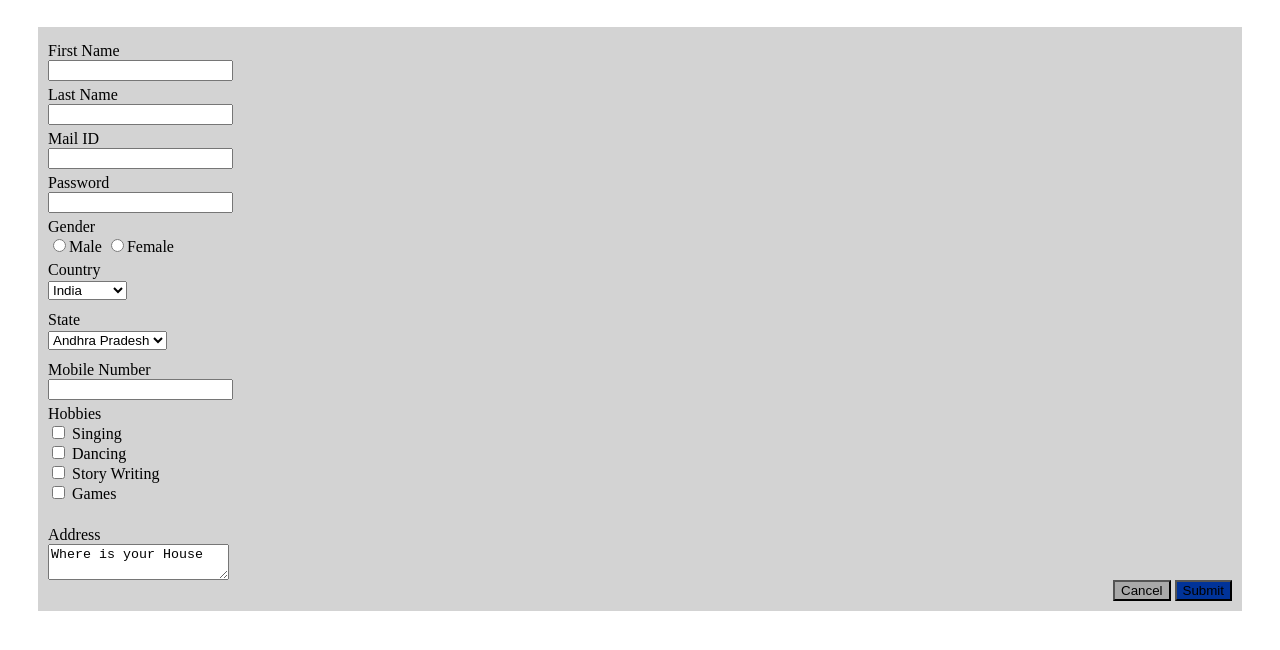
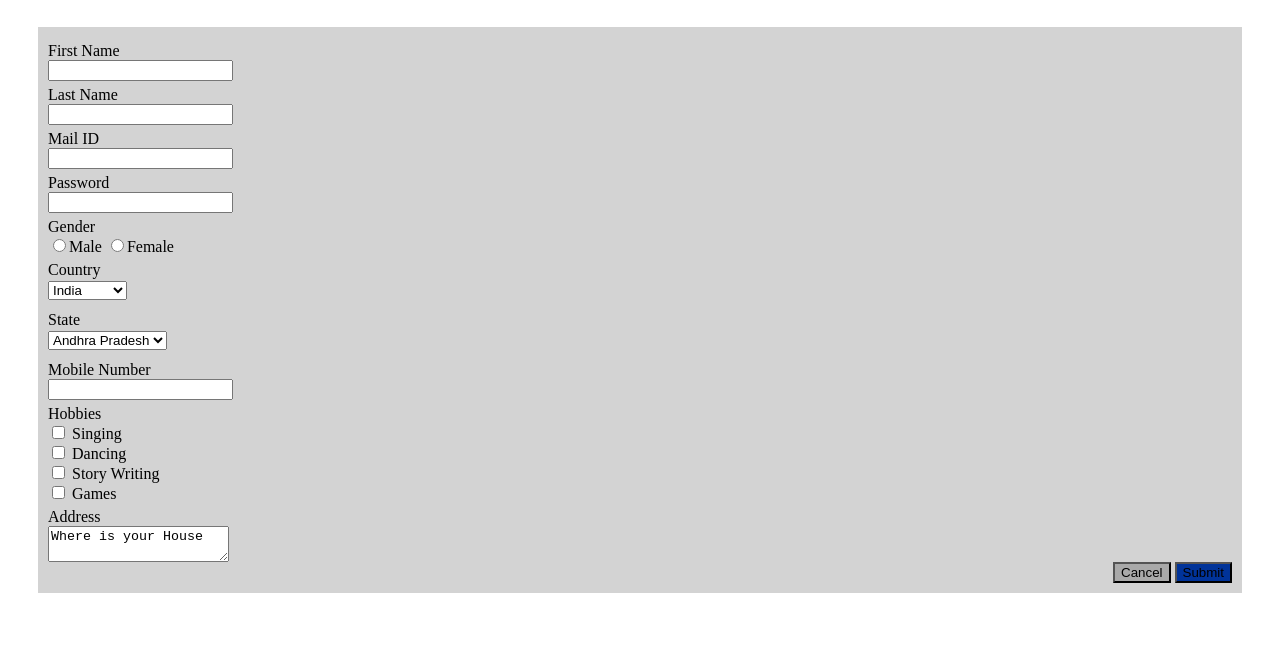
Before and after one commit to Neha-dk/Registration-form, a plain HTML site: page Registration.html in a window 1280 px wide. Shown: the part 48-698 px from the top of the page. Drawn offline with Linux system fonts and the light colour scheme.

Commit message:
Removed extra breaks before address

```diff
--- a/Registration.html
+++ b/Registration.html
@@ -50,7 +50,7 @@
                 <input id="1" type="checkbox" name="Hobbies" value="Singing"> Singing<br>
                 <input type="checkbox" name="Hobbies" value="Dancing"> Dancing<br>
                 <input type="checkbox" name="Hobbies" value="Story Writing"> Story Writing<br>
-                <input type="checkbox" name="Hobbies" value="Games"> Games<br><br>
+                <input type="checkbox" name="Hobbies" value="Games"> Games<br>
             </div>
             <div class="Fields"><label>Address</label><br></div>
             <textarea name="Address">Where is your House</textarea><br>
```
